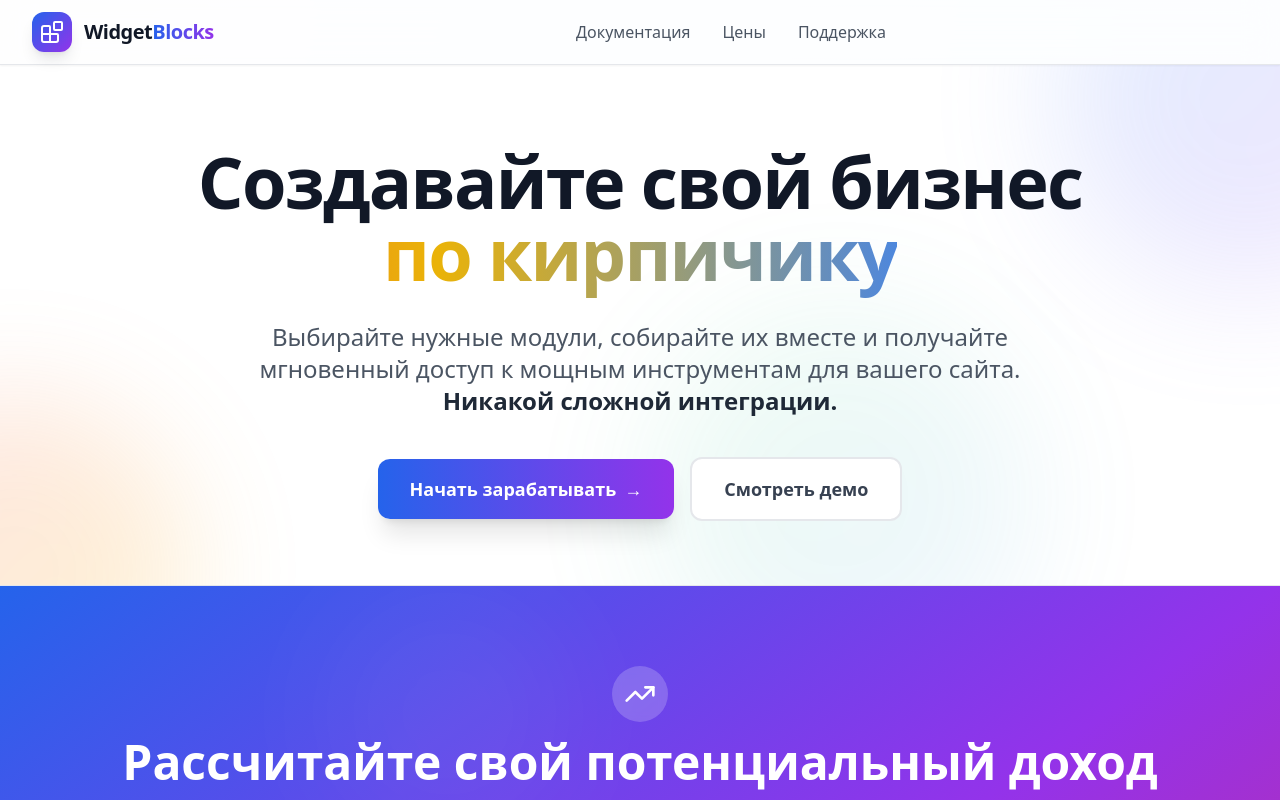
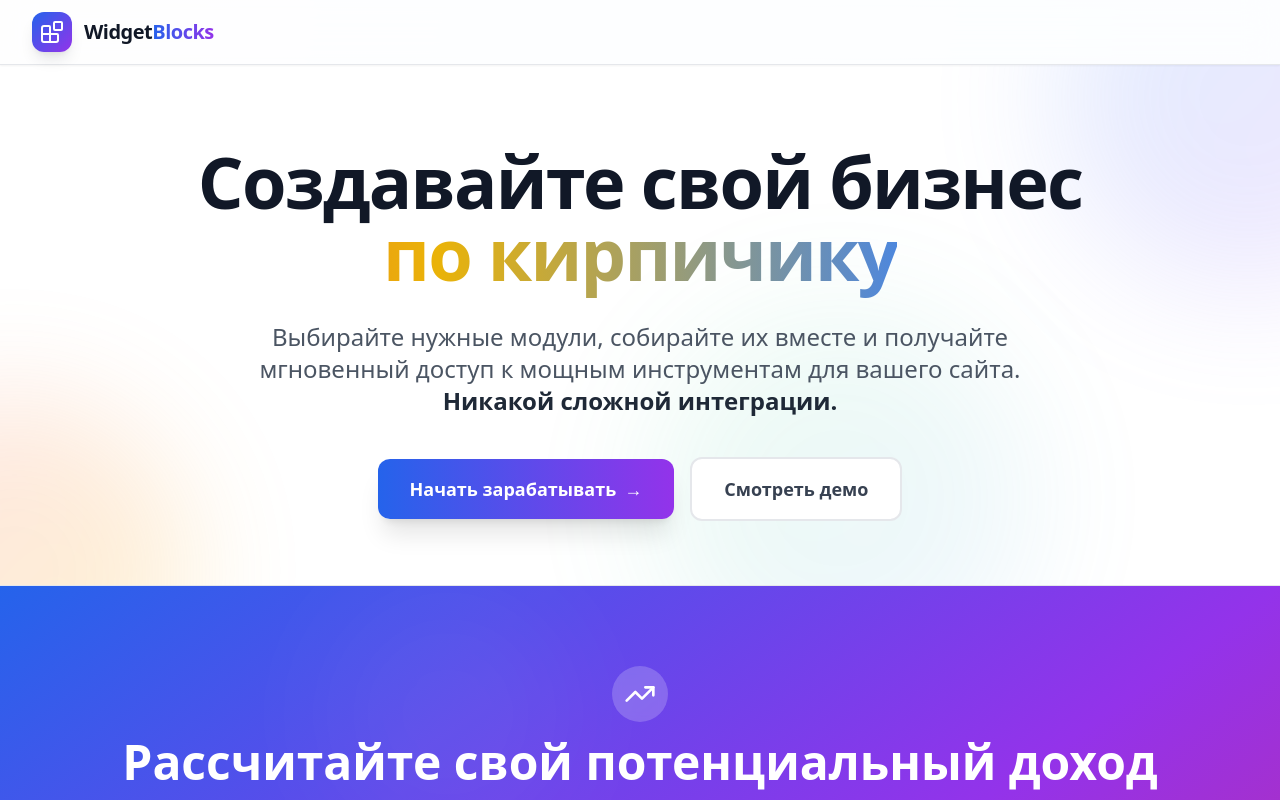
Before and after one commit to FedoseevSM/lego-promo, a React (Vite) app: page / in a window 1280 px wide. Shown: the top 800 px of the page. Built offline with nearby package versions, Linux system fonts and the light colour scheme.

Commit message:
Update PartnerProgram.tsx

```diff
--- a/src/pages/PartnerProgram.tsx
+++ b/src/pages/PartnerProgram.tsx
@@ -26,17 +26,6 @@ window.open('https://t.me/+a9CM2qMtcfU5ZmEy', '_blank');
               </span>
             </h1>
           </div>
-          <nav className="hidden md:flex space-x-8">
-            <a href="#" className="text-gray-600 hover:text-blue-600 font-medium transition-colors">
-              Документация
-            </a>
-            <a href="#" className="text-gray-600 hover:text-blue-600 font-medium transition-colors">
-              Цены
-            </a>
-            <a href="#" className="text-gray-600 hover:text-blue-600 font-medium transition-colors">
-              Поддержка
-            </a>
-          </nav>
           <div className="flex items-center space-x-4">
 
           </div>
```
